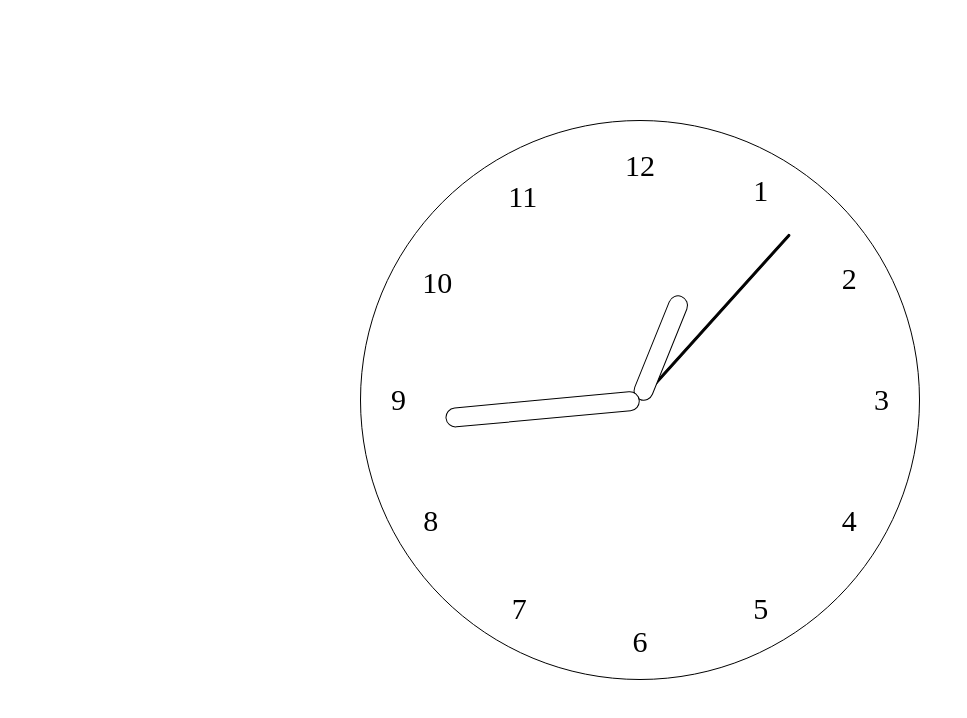
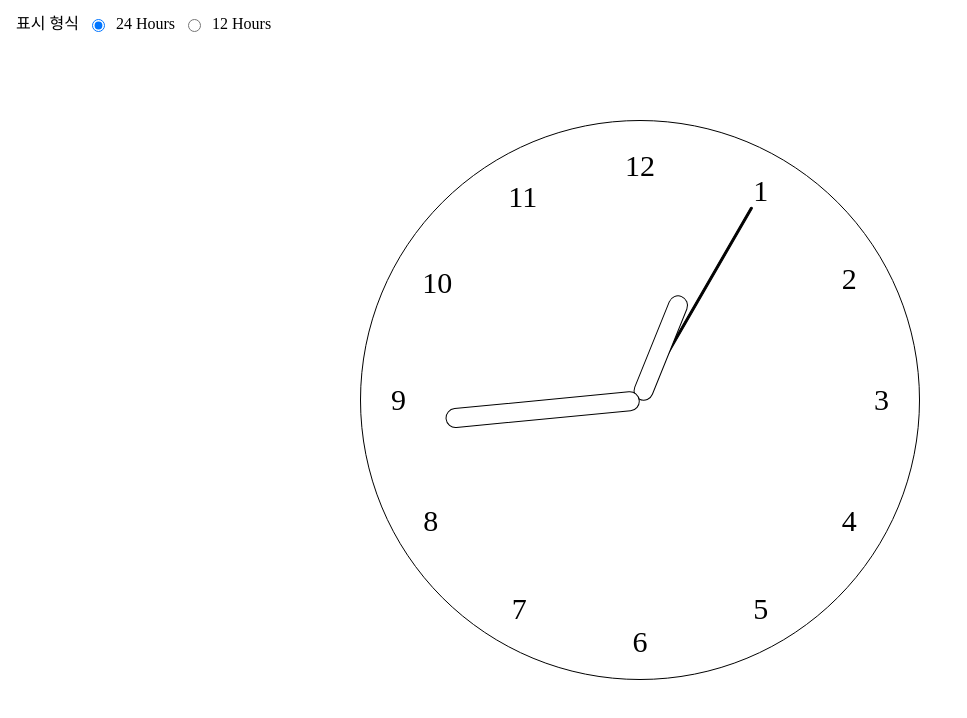
Before and after one commit to hani2057/analog-clock, a React (Create React App) app: page / in a window 1280 px wide. Shown: the top 718 px of the page, without its empty margins (0-967 px from the left). Built offline with nearby package versions, Linux system fonts and the light colour scheme.

Commit message:
feat: implement time display format option

```diff
--- a/src/App.js
+++ b/src/App.js
@@ -1,4 +1,5 @@
 import Clock from "./components/clock/clock";
+import TimeConfigMenu from "./components/time-config-menu/time-config-menu";
 import Tooltip from "./components/tooltip/tooltip";
 import { useTooltipStore } from "./stores/tooltip-store";
 
@@ -7,6 +8,7 @@ function App() {
 
   return (
     <>
+      <TimeConfigMenu />
       <Clock />
       {showTooltip && <Tooltip />}
     </>
--- /dev/null
+++ b/src/components/time-config-menu/style.js
@@ -0,0 +1,11 @@
+import styled from "styled-components";
+
+const TimeConfigMenuWrapper = styled.div`
+  position: absolute;
+  /* right: 0; */
+  padding: 16px;
+  display: flex;
+  gap: 8px;
+`;
+
+export { TimeConfigMenuWrapper };
--- /dev/null
+++ b/src/components/time-config-menu/time-config-menu.jsx
@@ -0,0 +1,33 @@
+import React from "react";
+
+import { useClockStore } from "../../stores/clock-store";
+import { TimeConfigMenuWrapper } from "./style";
+
+const TimeConfigMenu = () => {
+  const { setDisplayType } = useClockStore();
+
+  return (
+    <TimeConfigMenuWrapper>
+      <p>표시 형식</p>
+      <input
+        type="radio"
+        name="hour-format"
+        value="military"
+        id="military"
+        defaultChecked
+        onChange={(e) => setDisplayType(e.target.value)}
+      />
+      <label htmlFor="military">24 Hours</label>
+      <input
+        type="radio"
+        name="hour-format"
+        value="standard"
+        id="standard"
+        onChange={(e) => setDisplayType(e.target.value)}
+      />
+      <label htmlFor="standard">12 Hours</label>
+    </TimeConfigMenuWrapper>
+  );
+};
+
+export default TimeConfigMenu;
--- a/src/components/tooltip/tooltip.jsx
+++ b/src/components/tooltip/tooltip.jsx
@@ -6,14 +6,16 @@ import { TooltipWrapper } from "./style";
 
 const Tooltip = () => {
   const { left, top } = useTooltipStore().tooltipState;
-  const { hour, minute, second } = useClockStore().time;
+  const { hour, minute, second, displayType } = useClockStore().time;
 
   const isAM = Boolean(hour < 12);
 
   return (
     <TooltipWrapper left={left} top={top}>
-      <p>{isAM ? "오전" : "오후"}</p>
-      <p>{`${isAM ? hour : hour - 12} : ${minute} : ${second}`}</p>
+      {displayType === "military" || <p>{isAM ? "오전" : "오후"}</p>}
+      <p>{`${
+        displayType === "military" || isAM ? hour : hour - 12
+      } : ${minute} : ${second}`}</p>
     </TooltipWrapper>
   );
 };
--- a/src/stores/clock-store.js
+++ b/src/stores/clock-store.js
@@ -5,7 +5,10 @@ export const useClockStore = create((set) => ({
     hour: 0,
     minute: 0,
     second: 0,
+    displayType: "military",
   },
   setTime: ({ hour, minute, second }) =>
-    set(() => ({ time: { hour, minute, second } })),
+    set(({ time }) => ({ time: { ...time, hour, minute, second } })),
+  setDisplayType: (type) =>
+    set(({ time }) => ({ time: { ...time, displayType: type } })),
 }));
```
